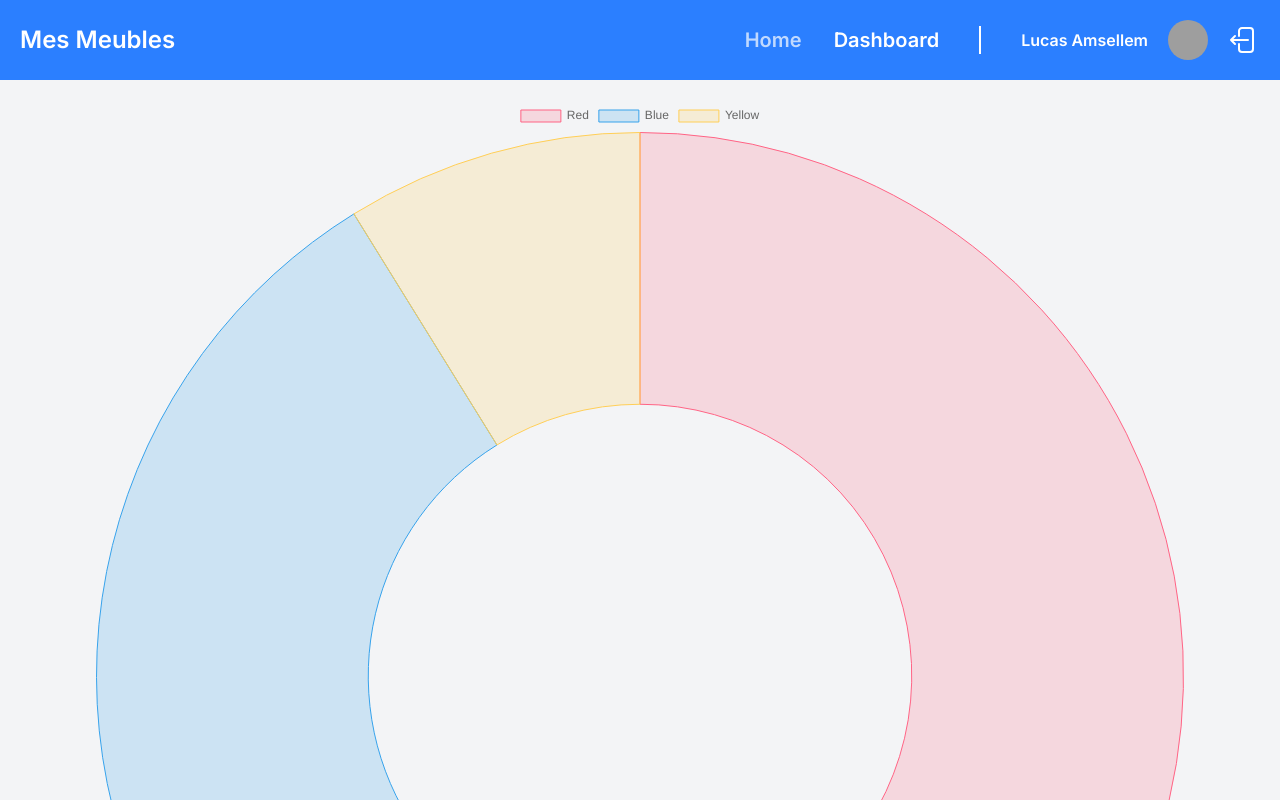
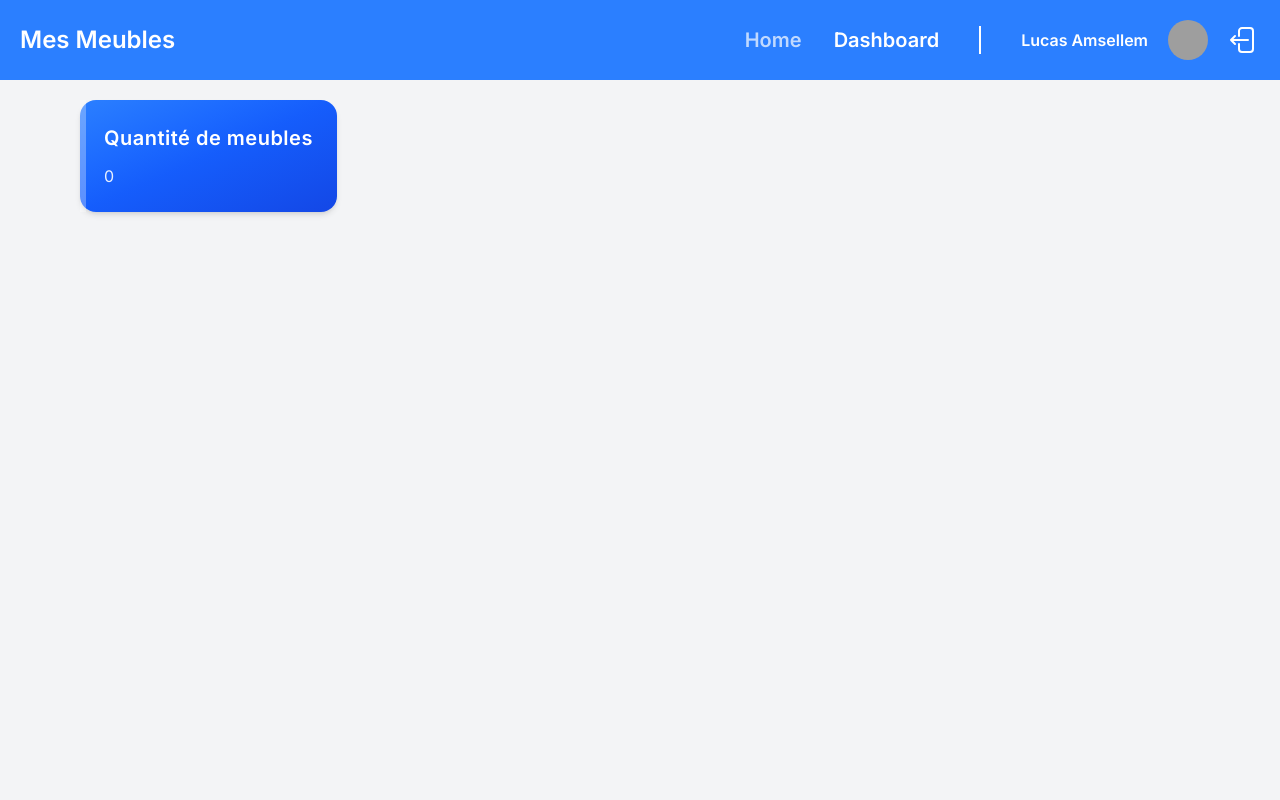
Before and after one commit to lucasamsellem/evaluation_meuble, a React (Vite) app in the folder front/: page /dashboard in a window 1280 px wide. Shown: the top 800 px of the page. Built offline with nearby package versions, Linux system fonts and the light colour scheme; grey boxes are pictures that could not be loaded.

Commit message:
feat: began working on dashboard page

```diff
--- /dev/null
+++ b/front/src/assets/PhotoIcon.tsx
@@ -0,0 +1,20 @@
+function PhotoIcon() {
+  return (
+    <svg
+      xmlns='http://www.w3.org/2000/svg'
+      fill='none'
+      viewBox='0 0 24 24'
+      strokeWidth={1.5}
+      stroke='currentColor'
+      className='size-6'
+    >
+      <path
+        strokeLinecap='round'
+        strokeLinejoin='round'
+        d='m2.25 15.75 5.159-5.159a2.25 2.25 0 0 1 3.182 0l5.159 5.159m-1.5-1.5 1.409-1.409a2.25 2.25 0 0 1 3.182 0l2.909 2.909m-18 3.75h16.5a1.5 1.5 0 0 0 1.5-1.5V6a1.5 1.5 0 0 0-1.5-1.5H3.75A1.5 1.5 0 0 0 2.25 6v12a1.5 1.5 0 0 0 1.5 1.5Zm10.5-11.25h.008v.008h-.008V8.25Zm.375 0a.375.375 0 1 1-.75 0 .375.375 0 0 1 .75 0Z'
+      />
+    </svg>
+  );
+}
+
+export default PhotoIcon;
--- /dev/null
+++ b/front/src/components/DashboardCard.tsx
@@ -0,0 +1,16 @@
+type DashboardCardProps = {
+  title: string;
+  children: React.ReactNode;
+};
+
+export default function DashboardCard({ title, children }: DashboardCardProps) {
+  return (
+    <div className='relative bg-linear-to-br from-blue-500 via-blue-600 to-blue-700 text-white rounded-2xl p-6 shadow-md sm:w-fit'>
+      <div className='absolute left-0 top-0 h-full w-1.5 bg-white/30 ' />
+
+      <h2 className='text-lg sm:text-xl font-semibold mb-3 tracking-wide'>{title}</h2>
+
+      <div className='text-sm sm:text-base text-white/90'>{children}</div>
+    </div>
+  );
+}
--- a/front/src/components/DoughnutChart.tsx
+++ b/front/src/components/DoughnutChart.tsx
@@ -1,19 +1,37 @@
 import 'chart.js/auto';
 import { Doughnut } from 'react-chartjs-2';
+import capitalizeFirstLetter from '../utils/capitalizeFirstLetter';
 
-export default function DoughnutChart() {
+// Combien de meubles ont été créé et quel pourcentage de chaque 7 matières a été utilisé
+
+const randomColor = (opacity = 0.6) => {
+  const r = Math.floor(Math.random() * 256);
+  const g = Math.floor(Math.random() * 256);
+  const b = Math.floor(Math.random() * 256);
+  return `rgba(${r}, ${g}, ${b}, ${opacity})`;
+};
+
+type DoughnutChartProps = {
+  stats: {
+    [k: string]: number;
+  };
+};
+
+export default function DoughnutChart({ stats }: DoughnutChartProps) {
+  const labels = Object.keys(stats).map((key) => capitalizeFirstLetter(key));
+  const materialsQuantity = Object.values(stats);
+
+  // Crée un tableau de couleurs pour chaque matériau
+  const backgroundColors = materialsQuantity.map(() => randomColor(0.4));
+  const borderColors = backgroundColors.map((color) => color.replace(/0\.4\)$/, '1)'));
+
   const data = {
-    labels: ['Red', 'Blue', 'Yellow'],
+    labels,
     datasets: [
       {
-        label: '# of Votes',
-        data: [12, 19, 3],
-        backgroundColor: [
-          'rgba(255, 99, 132, 0.2)',
-          'rgba(54, 162, 235, 0.2)',
-          'rgba(255, 206, 86, 0.2)',
-        ],
-        borderColor: ['rgba(255, 99, 132, 1)', 'rgba(54, 162, 235, 1)', 'rgba(255, 206, 86, 1)'],
+        data: materialsQuantity,
+        backgroundColor: backgroundColors,
+        borderColor: borderColors,
         borderWidth: 1,
       },
     ],
--- a/front/src/components/Furniture.tsx
+++ b/front/src/components/Furniture.tsx
@@ -8,9 +8,6 @@ import CheckIcon from '../assets/CheckIcon';
 import TagIcon from '../assets/TagIcon';
 import PlusIcon from '../assets/PlusIcon';
 import type { Material } from '../pages/HomePage';
-
-const fallbackImg =
-  'https://external-content.duckduckgo.com/iu/?u=https%3A%2F%2Fm.media-amazon.com%2Fimages%2FI%2F61yLZ0ct4jL._AC_SL1500_.jpg&f=1&nofb=1&ipt=0f5b1e8047bb48843e87a04276b699075e7faa908d6f0f709e156b5e7299783a';
 
 type FurnitureProps = {
   _id: string;
@@ -45,8 +42,6 @@ function Furniture({ _id, image, title, materials, category, quantity }: Furnitu
     }
   };
 
-  // TODO: AJOUTER COMANY QUAND ISSA AURA FAIT
-
   useEffect(() => {
     const handleClickOutside = (event: MouseEvent) => {
       if (isQuantityField && fieldRef.current && !fieldRef.current.contains(event.target as Node)) {
@@ -62,7 +57,7 @@ function Furniture({ _id, image, title, materials, category, quantity }: Furnitu
       key={_id}
       className='w-full rounded-4xl bg-white flex hover:transform hover:-translate-y-1 transition flex-col justify-between h-fit p-2'
     >
-      <img className='rounded-4xl w-full h-80 object-cover' src={image || fallbackImg} />
+      <img className='rounded-4xl w-full h-80 object-cover' src={image} />
 
       <div className='p-5 flex flex-col gap-y-10'>
         <div className='flex flex-col justify-center gap-3'>
--- a/front/src/pages/DashboardPage.tsx
+++ b/front/src/pages/DashboardPage.tsx
@@ -1,7 +1,28 @@
+import DashboardCard from '../components/DashboardCard';
 import DoughnutChart from '../components/DoughnutChart';
+import type { FurnitureType } from './HomePage';
 
 function DashboardPage() {
-  return <DoughnutChart />;
+  const furnitures: FurnitureType[] = JSON.parse(localStorage.getItem('furnitures') || '[]');
+
+  const allMaterials = Object.values(furnitures).flatMap((furniture) =>
+    furniture.materials.map((material) => material.name)
+  );
+
+  const materialsStats = Object.fromEntries(
+    Array.from(new Set(allMaterials)).map((material) => [
+      material,
+      furnitures.filter((f) => f.materials.some((m) => m.name === material)).length,
+    ])
+  );
+
+  return (
+    <>
+      <DashboardCard title='Quantité de meubles'>{furnitures.length}</DashboardCard>
+      <h2 className='text-2xl font-semibold mb-4'></h2>
+      <DoughnutChart stats={materialsStats} />
+    </>
+  );
 }
 
 export default DashboardPage;
```
